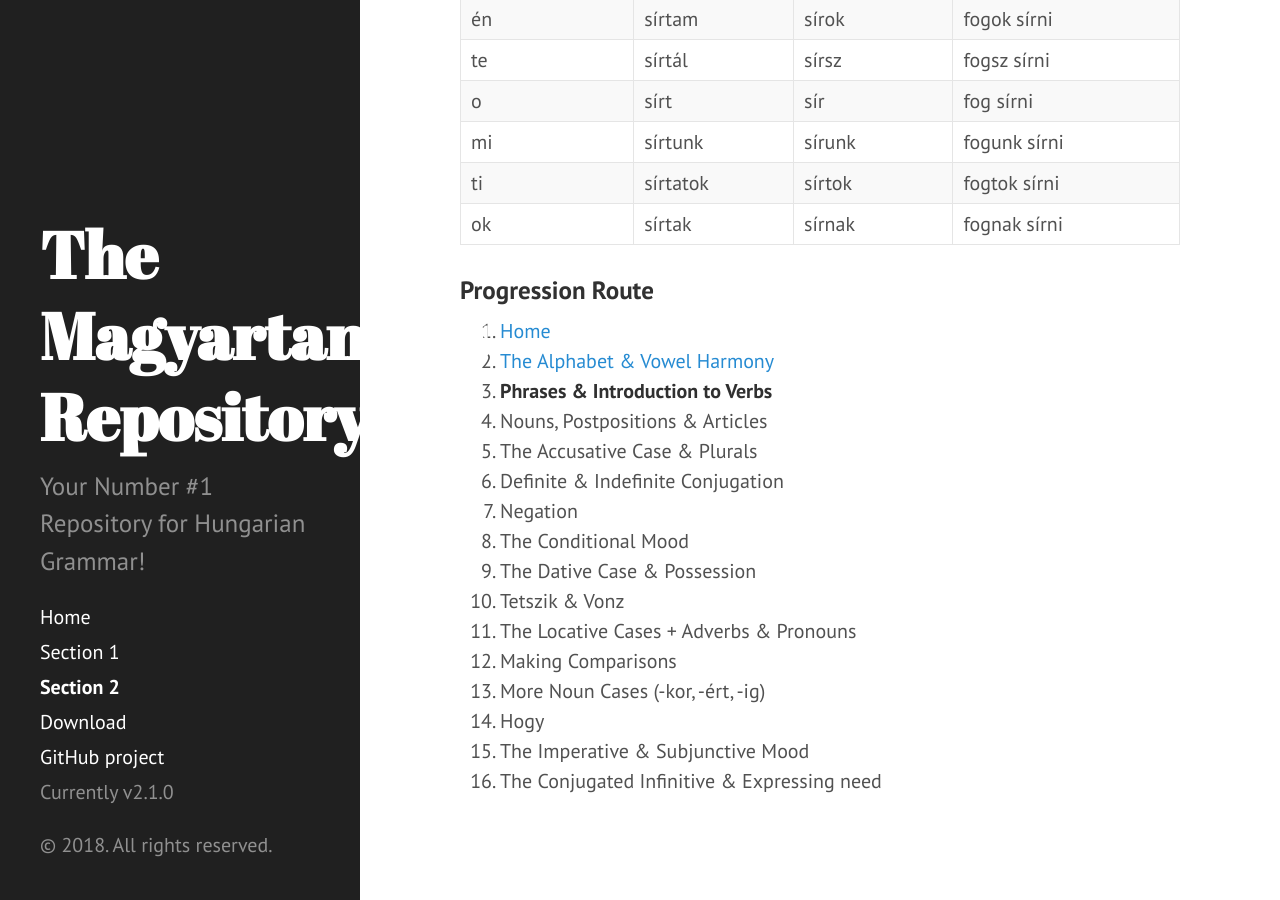
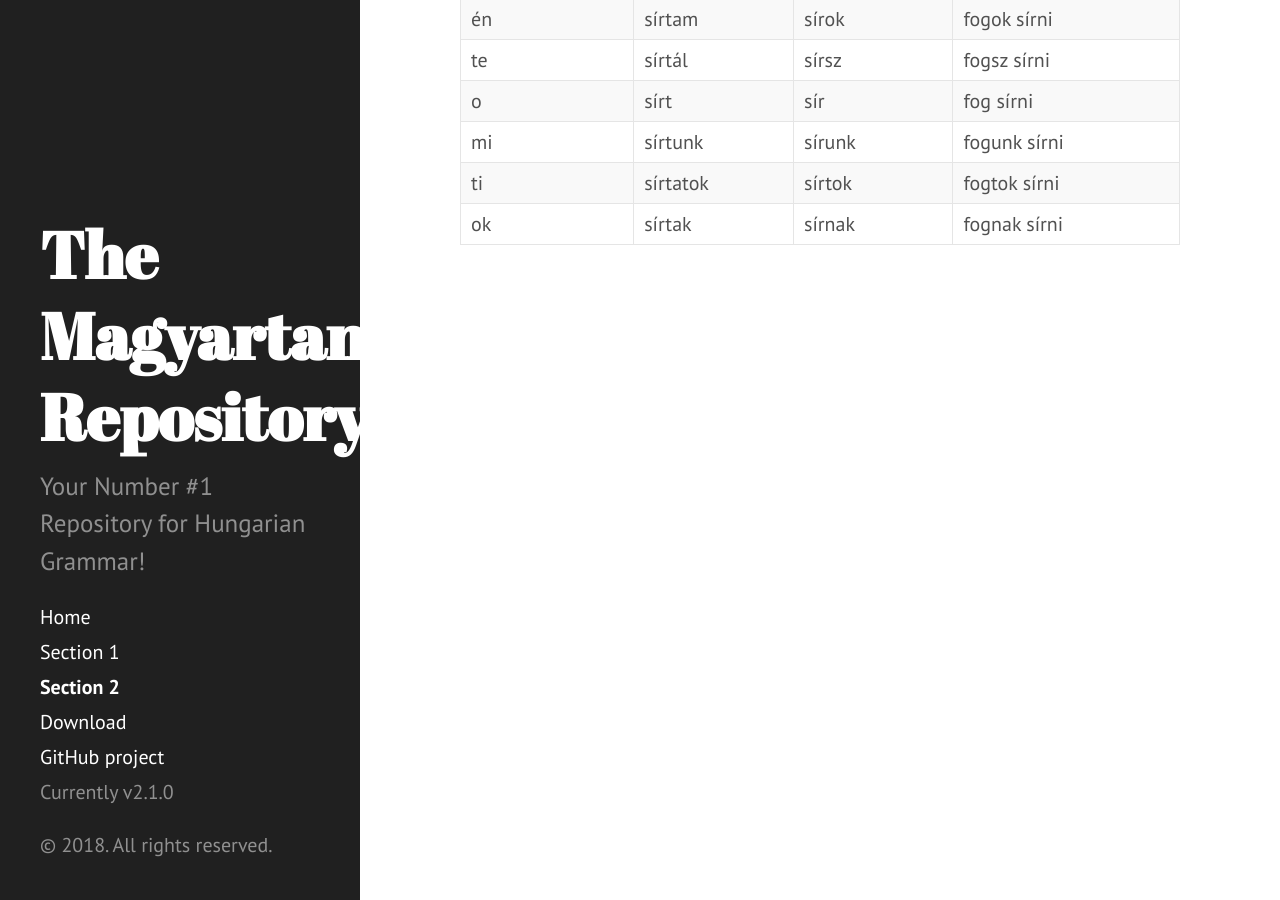
Before and after one commit to Magyartanulas/magyartanulas.github.io, a Jekyll site: the page built from Section2.md, in a window 1280 px wide and 900 px high, scrolled down 3838 px. Built offline with Jekyll 4.4.1, drawn with Linux system fonts in a browser that asks for light colours; Markdown is read by kramdown in place of the engine named in the settings.

Commit message:
Update Section2.md

```diff
--- a/Section2.md
+++ b/Section2.md
@@ -116,22 +116,3 @@ sír
 | mi      | sírtunk  | sírunk  | fogunk sírni |
 | ti      | sírtatok | sírtok  | fogtok sírni |
 | ok      | sírtak   | sírnak  | fognak sírni |
-
-### Progression Route
-
-0. [Home](/README.md)
-1. [The Alphabet & Vowel Harmony](/Section1.md)
-2. **Phrases & Introduction to Verbs**
-3. Nouns, Postpositions & Articles
-4. The Accusative Case & Plurals
-5. Definite & Indefinite Conjugation
-6. Negation
-7. The Conditional Mood
-8. The Dative Case & Possession
-9. Tetszik & Vonz
-10. The Locative Cases + Adverbs & Pronouns
-11. Making Comparisons
-12. More Noun Cases (-kor, -ért, -ig)
-13. Hogy
-14. The Imperative & Subjunctive Mood
-15. The Conjugated Infinitive & Expressing need
```
